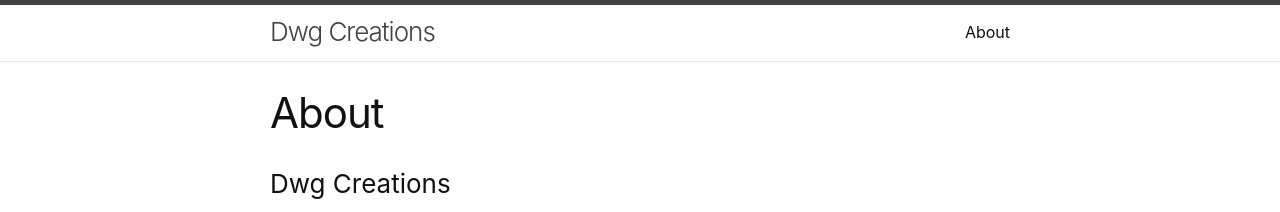
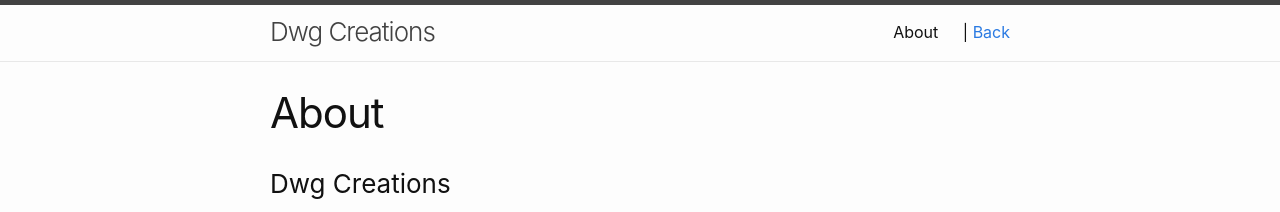
Before and after one commit to dwgcreations/dwgcreations.github.io, a Jekyll site: the page blog/about/index.html, which Jekyll copies as it is, in a window 1280 px wide. Shown: the top 212 px of the page. Built offline with Jekyll 4.4.1, drawn with Linux system fonts in a browser that asks for light colours.

Commit message:
Back link on about page

```diff
--- a/blog/about/index.html
+++ b/blog/about/index.html
@@ -28,7 +28,7 @@
           </span>
         </label>
 
-        <div class="trigger"><a class="page-link" href="/blog/about/">About</a></div>
+        <div class="trigger"><a class="page-link" href="/blog/about/">About</a> | <a href="javascript:history.back()">Back</a></div>
       </nav></div>
 </header>
 <main class="page-content" aria-label="Content">
```
